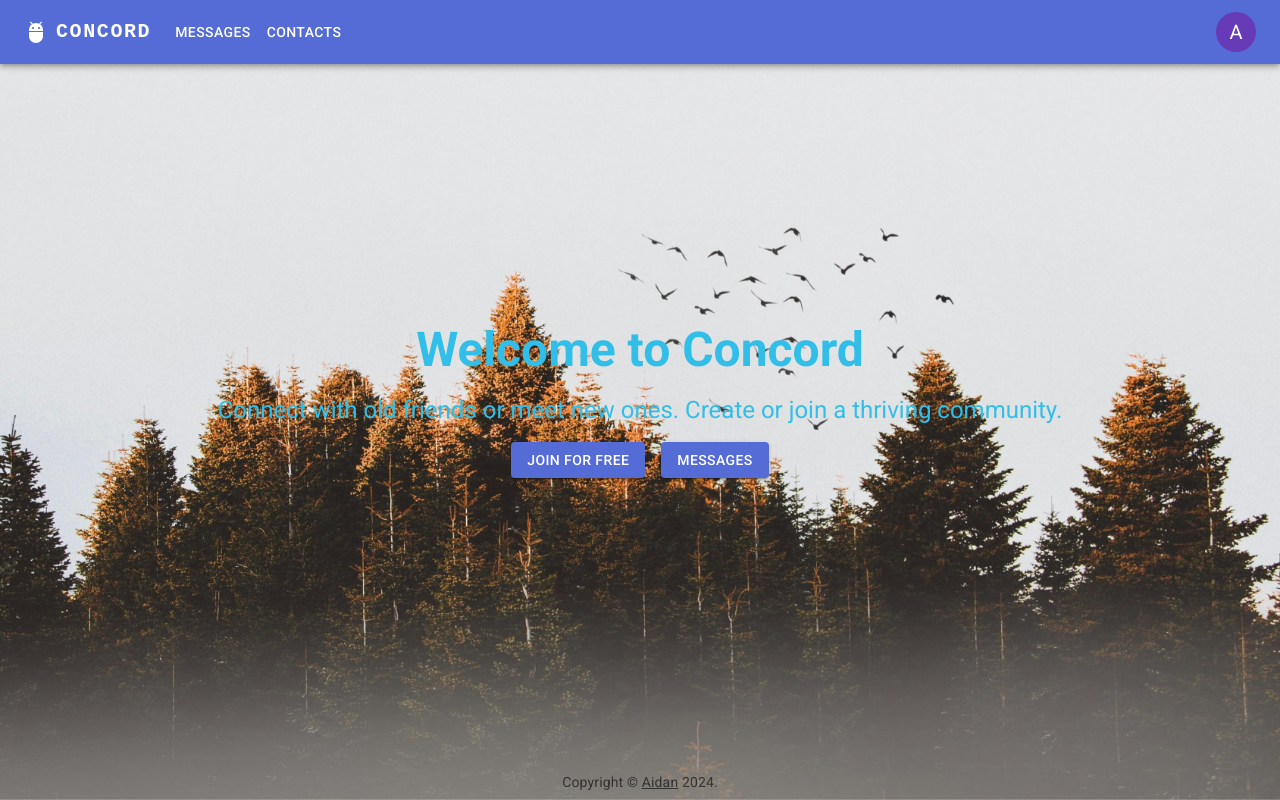
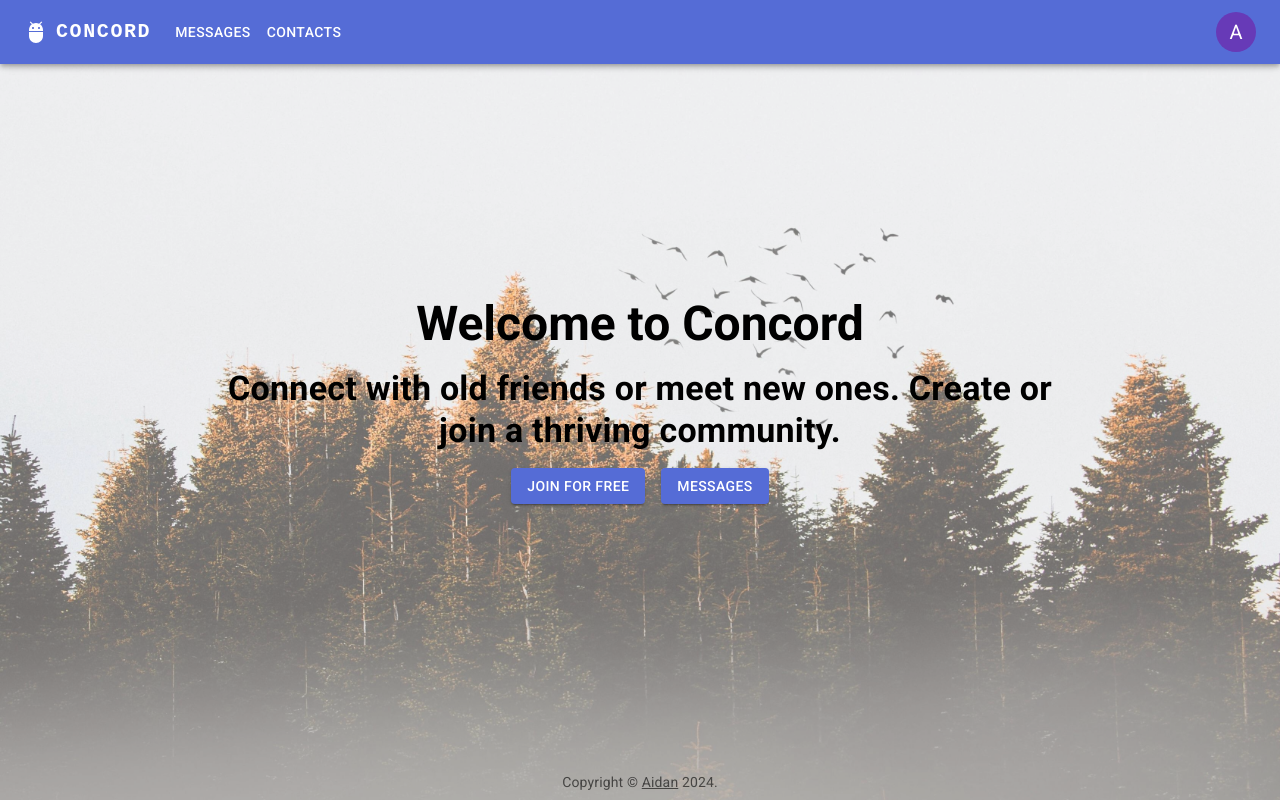
Before and after one commit to ADAidan/react-messaging-app, a React (Vite) app: page / in a window 1280 px wide. Built offline with nearby package versions, Linux system fonts and the light colour scheme.

Commit message:
updated text for easier readability

```diff
--- a/src/pages/home.jsx
+++ b/src/pages/home.jsx
@@ -22,6 +22,17 @@ const Home = () => {
 				height: '100%',
 				zIndex: -1,
 			}}/>
+			<Box sx={{
+				bgcolor: 'rgba(255, 255, 255, 0.35)',
+				backgroundSize: 'cover',
+				backgroundPosition: 'center',
+				position: 'fixed',
+				top: 0,
+				left: 0,
+				width: '100%',
+				height: '100%',
+				zIndex: -1,
+			}}/>
 			<Stack direction="column" spacing={2} sx={{
 				height: '100%',
 				justifyContent: 'center',
@@ -32,13 +43,14 @@ const Home = () => {
 					sx={{
 					textAlign: 'center',
 					fontWeight: 700,
-					color: '#31BEE8',
+					color: '#000',
 				}}>
 					Welcome to Concord
 				</Typography>
-				<Typography variant="h5" component="h2" sx={{
+				<Typography variant="h4" component="h2" sx={{
 					textAlign: 'center',
-					color: '#31BEE8',
+					fontWeight: 700,
+					color: '#000',
 				}}>
 					Connect with old friends or meet new ones. Create
 					or join a thriving community.
@@ -46,7 +58,7 @@ const Home = () => {
 				<Stack direction="row" spacing={2} sx={{
 					justifyContent: 'center',
 				}}>
-					<Button variant="contained" href='/login'>join for free</Button>
+					<Button variant="contained" href='/signup'>join for free</Button>
 					<Button variant="contained" href='/messages'>messages</Button>
 				</Stack>
 				<Copyright />
```
